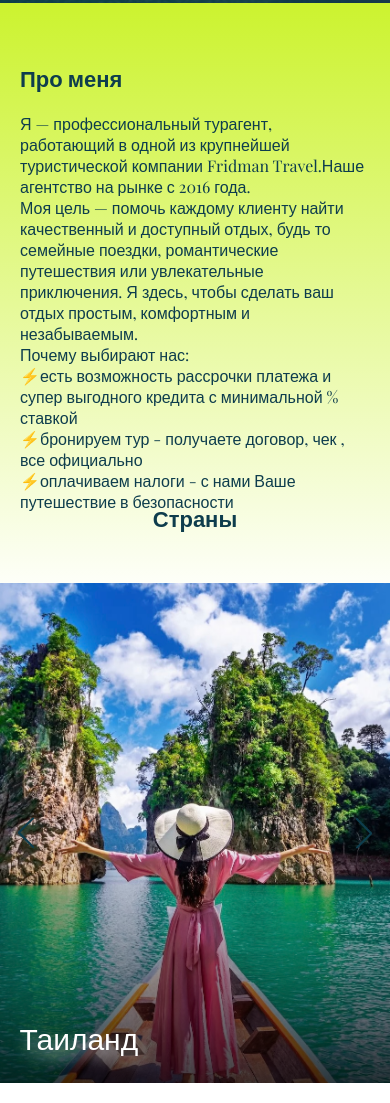
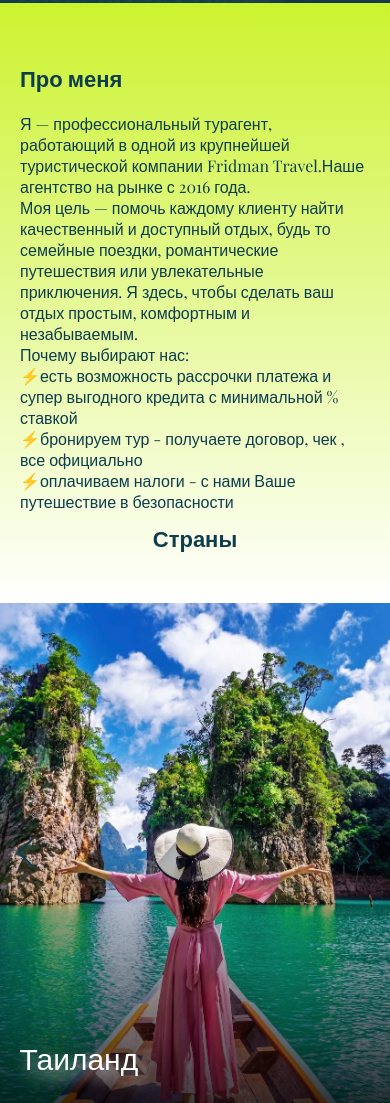
Before and after one commit to Poly1999/IngaTravel, a plain HTML site: page index.html in a window 390 px wide. Shown: the part 741-1844 px from the top of the page. Drawn offline with nearby package versions, Linux system fonts and the light colour scheme; a web font is replaced by a local one.

Commit message:
IngaTravelDone

```diff
--- a/styles.css
+++ b/styles.css
@@ -937,7 +937,7 @@ select {
   }
 
   .country-section {
-    padding-top: 250px;
+    padding-top: 270px;
   }
 
   .rest-card,
```
